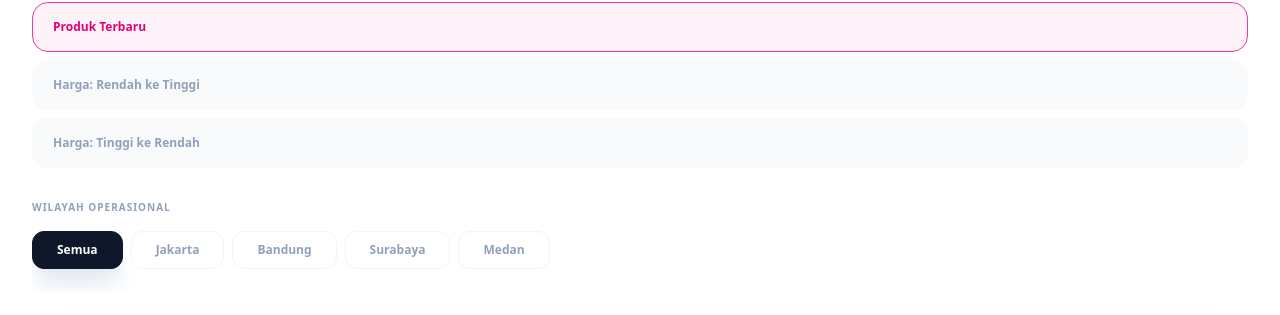
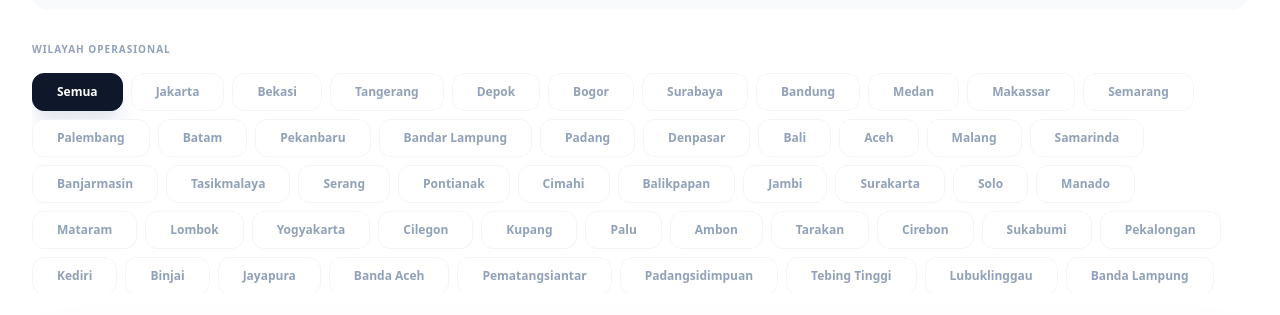
Before and after one commit to pedircodesupport/florist, a React (Vite) app: page / in a window 1280 px wide. Both pictures are taken after a click on the button 1236 px from the left and 86 px from the top of the page. Shown: the part 395-710 px from the top of the page. Built offline with nearby package versions, Linux system fonts and the light colour scheme.

Commit message:
Sync product filters with expanded SEO locations

```diff
--- a/src/components/Home.jsx
+++ b/src/components/Home.jsx
@@ -446,7 +446,7 @@ const Home = () => {
               <div>
                 <label className="text-[10px] font-black text-slate-400 uppercase mb-4 block tracking-widest">Wilayah Operasional</label>
                 <div className="flex flex-wrap gap-2">
-                  {['Semua', 'Jakarta', 'Bandung', 'Surabaya', 'Medan'].map(c => (
+                  {['Semua', ...SITE_CONFIG.locations].map(c => (
                     <button
                       key={c}
                       onClick={() => setCity(c)}
```
